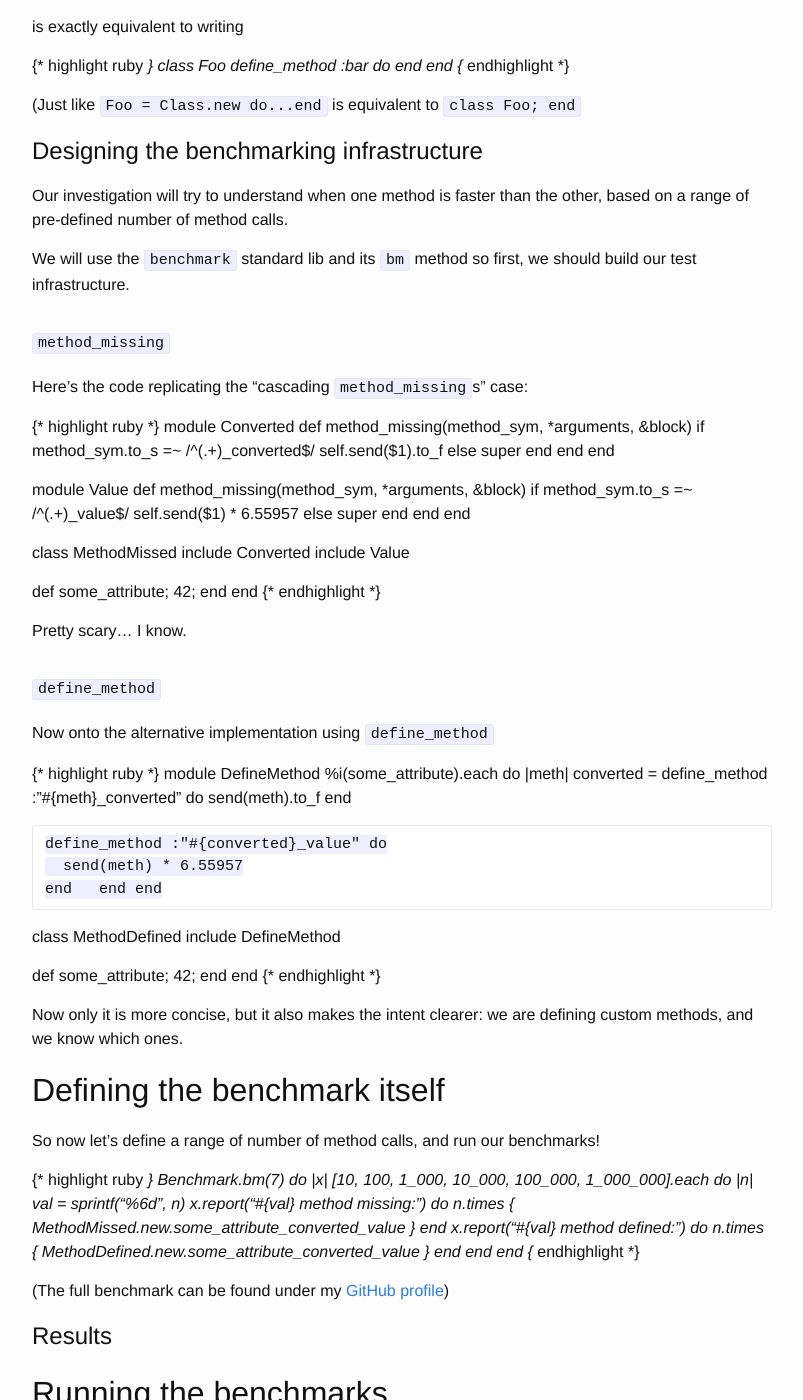
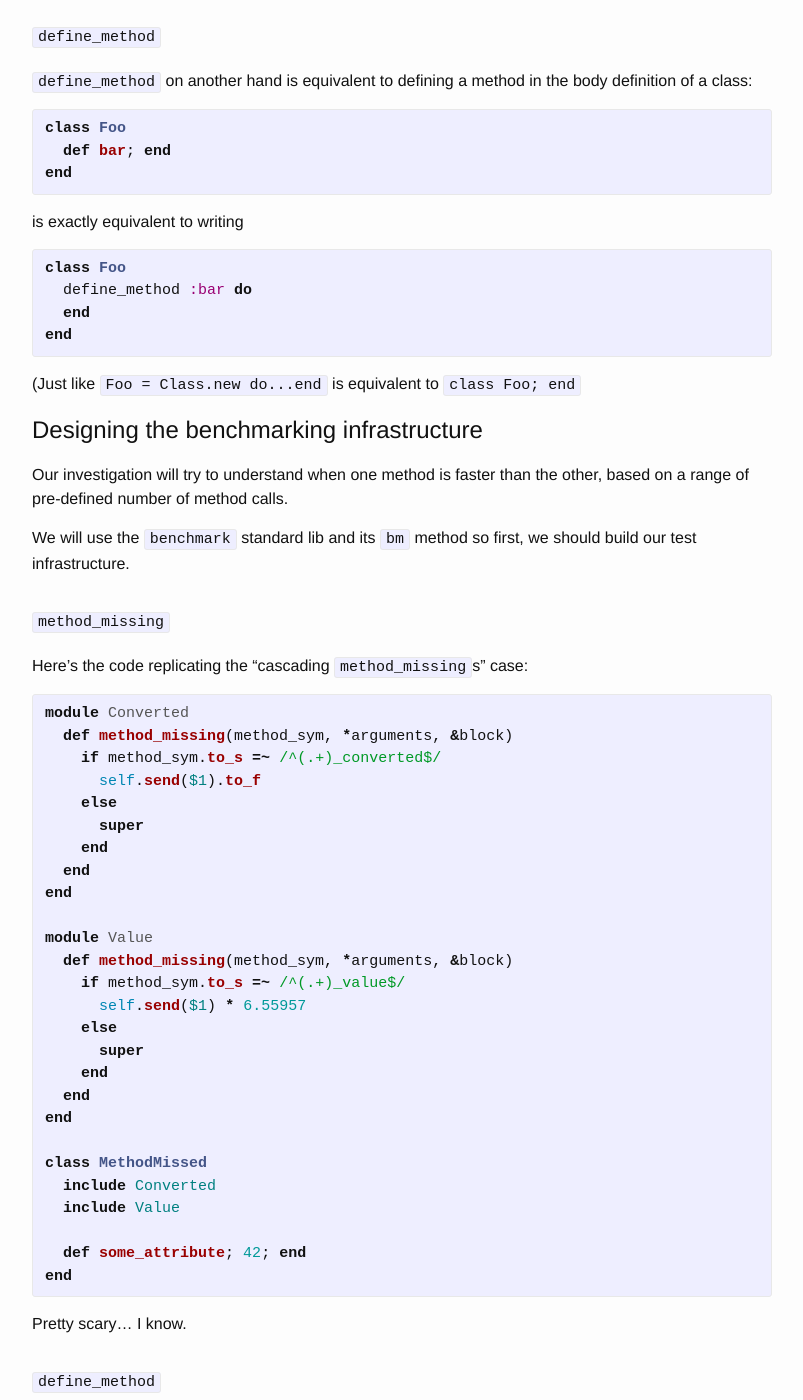
Before and after one commit to franckverrot/blog, a Jekyll site: the page built from _posts/2015-07-21-benchmarking-ruby-method-missing-and-define-method.md, in a window 1280 px wide and 1400 px high, scrolled down 1585 px. Shown: the whole window, without its empty margins (238-1041 px from the left). Built offline with Jekyll 4.4.1, drawn with Linux system fonts in a browser that asks for light colours; comment, search, counter and statistics services are not loaded; some of the changed text lies outside the part shown.

Commit message:
Highlight properly

```diff
--- a/_posts/2015-07-21-benchmarking-ruby-method-missing-and-define-method.md
+++ b/_posts/2015-07-21-benchmarking-ruby-method-missing-and-define-method.md
@@ -57,7 +57,7 @@ situation but without data, it's just guess work. So let's measure!
 For those new to `method_missing`, its usage is simple: define some behavior by
 parsing the parameters it's being given, and decide what do to.
 
-{* highlight ruby *}
+{% highlight ruby %}
 class Foo
   def method_missing(method_name, *arguments, &block)
     # do something with the parameters
@@ -67,7 +67,7 @@ end
 
 foo = Foo.new
 foo.do_something # => this will print the message defined above
-{* endhighlight *}
+{% endhighlight %}
 
 Other methods and objects can even ask beforehand the receiving object if it
 supports that method call using `respond_to_missing?` but this method won't be
@@ -78,20 +78,20 @@ covered here.
 `define_method` on another hand is equivalent to defining a method in the body
 definition of a class:
 
-{* highlight ruby *}
+{% highlight ruby %}
 class Foo
   def bar; end
 end
-{* endhighlight *}
+{% endhighlight %}
 
 is exactly equivalent to writing
 
-{* highlight ruby *}
+{% highlight ruby %}
 class Foo
   define_method :bar do
   end
 end
-{* endhighlight *}
+{% endhighlight %}
 
 (Just like `Foo = Class.new do...end` is equivalent to `class Foo; end`
 
@@ -107,7 +107,7 @@ should build our test infrastructure.
 
 Here's the code replicating the “cascading `method_missing`s” case:
 
-{* highlight ruby *}
+{% highlight ruby %}
 module Converted
   def method_missing(method_sym, *arguments, &block)
     if method_sym.to_s =~ /^(.+)_converted$/
@@ -134,7 +134,7 @@ class MethodMissed
 
   def some_attribute; 42; end
 end
-{* endhighlight *}
+{% endhighlight %}
 
 Pretty scary... I know.
 
@@ -142,7 +142,7 @@ Pretty scary... I know.
 
 Now onto the alternative implementation using `define_method`
 
-{* highlight ruby *}
+{% highlight ruby %}
 module DefineMethod
   %i(some_attribute).each do |meth|
     converted = define_method :"#{meth}_converted" do
@@ -160,7 +160,7 @@ class MethodDefined
 
   def some_attribute; 42; end
 end
-{* endhighlight *}
+{% endhighlight %}
 
 Now only it is more concise, but it also makes the intent clearer: we are
 defining custom methods, and we know which ones.
@@ -169,7 +169,7 @@ defining custom methods, and we know which ones.
 
 So now let's define a range of number of method calls, and run our benchmarks!
 
-{* highlight ruby *}
+{% highlight ruby %}
 Benchmark.bm(7) do |x|
   [10, 100, 1_000, 10_000, 100_000, 1_000_000].each do |n|
     val = sprintf("%6d", n)
@@ -181,7 +181,7 @@ Benchmark.bm(7) do |x|
     end
   end
 end
-{* endhighlight *}
+{% endhighlight %}
 
 (The full benchmark can be found under my [GitHub profile][gh])
 
```
